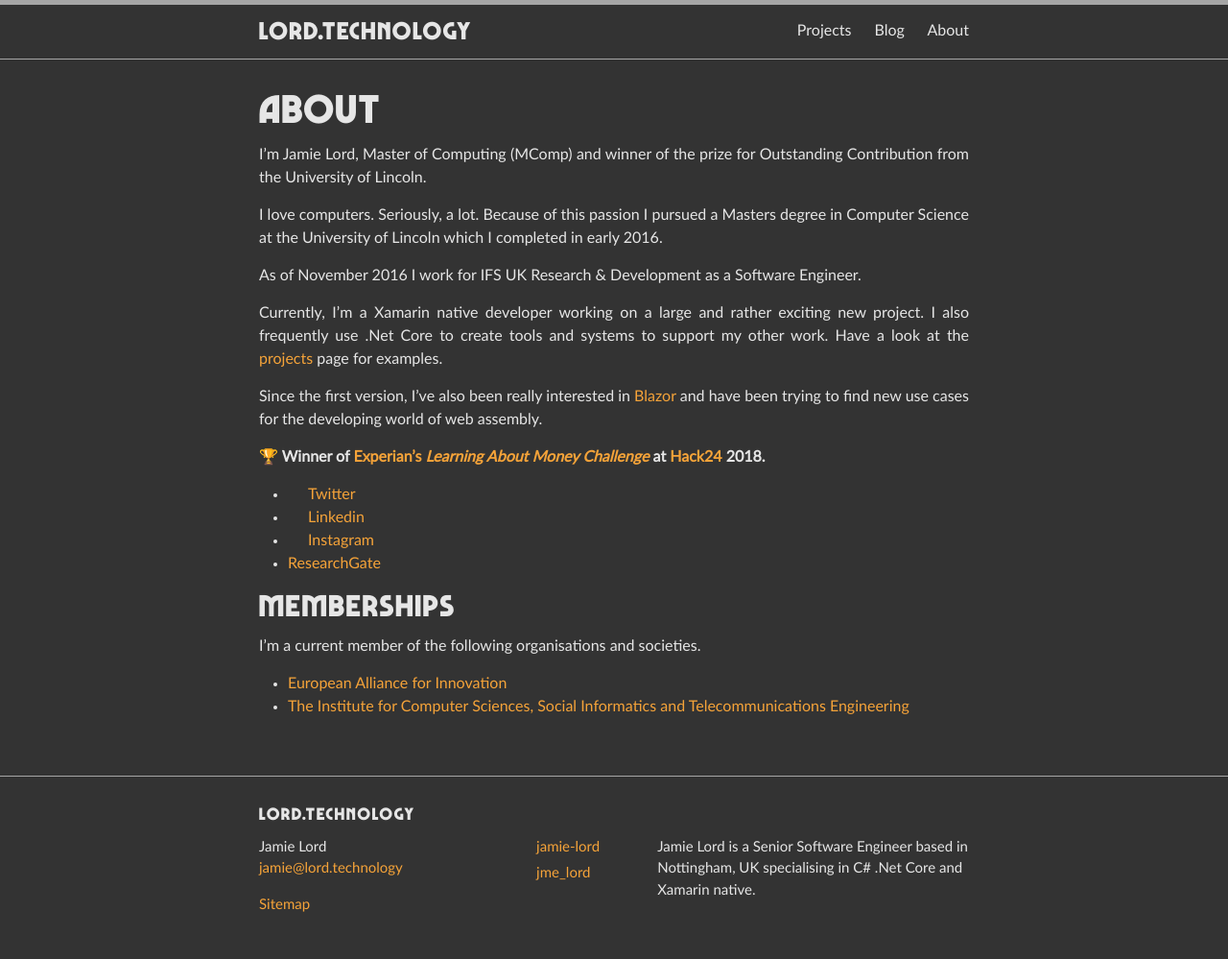
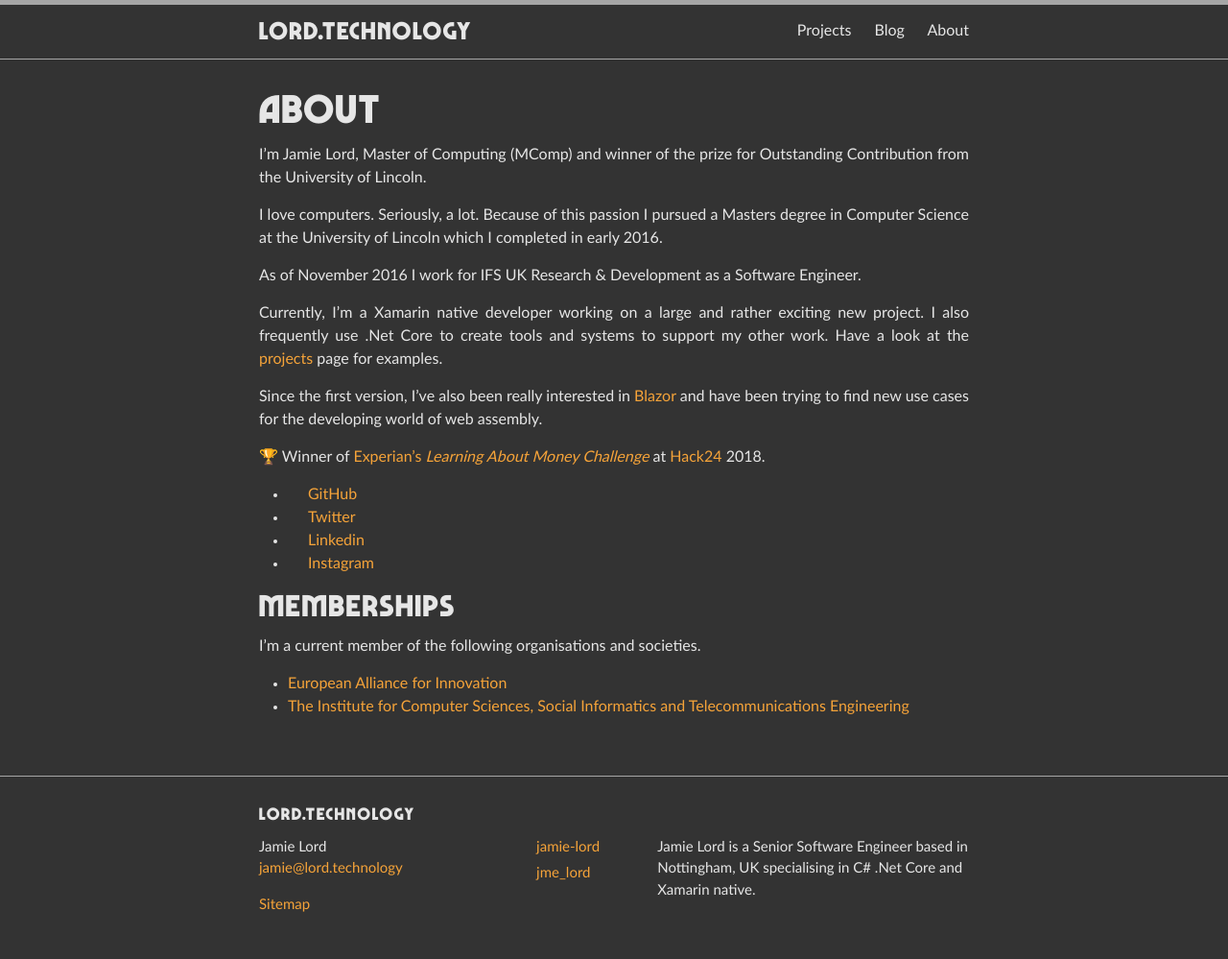
Before and after one commit to jamie-lord/Lord.technology, a Jekyll site: the page built from about.md, in a window 1280 px wide. Shown: the whole page at 96% size. Built offline with Jekyll 4.4.1, drawn with Linux system fonts in a browser that asks for light colours.

Commit message:
Updated about page

```diff
--- a/about.md
+++ b/about.md
@@ -13,12 +13,12 @@
 
 Since the first version, I've also been really interested in [Blazor](https://blazor.net/) and have been trying to find new use cases for the developing world of web assembly.
 
-**🏆 Winner of [Experian's _Learning About Money Challenge_](https://www.hack24.co.uk/blog/the-experian-learning-about-money-challenge) at [Hack24](https://www.hack24.co.uk/) 2018.**
+🏆 Winner of [Experian's _Learning About Money Challenge_](https://www.hack24.co.uk/blog/the-experian-learning-about-money-challenge) at [Hack24](https://www.hack24.co.uk/) 2018.
 
+* [<svg class="svg-icon"><use xlink:href="{{ site.url }}/assets/minima-social-icons.svg#github"></use></svg>GitHub](https://github.com/jamie-lord)
 * [<svg class="svg-icon"><use xlink:href="{{ site.url }}/assets/minima-social-icons.svg#twitter"></use></svg>Twitter](https://twitter.com/jme_lord)
 * [<svg class="svg-icon"><use xlink:href="{{ site.url }}/assets/minima-social-icons.svg#linkedin"></use></svg>Linkedin](https://www.linkedin.com/in/jamie-lord/)
 * [<svg class="svg-icon"><use xlink:href="{{ site.url }}/assets/minima-social-icons.svg#instagram"></use></svg>Instagram](https://www.instagram.com/jlordlord/)
-* [ResearchGate](https://www.researchgate.net/profile/Jamie_Lord)
 
 ## Memberships
 
```
